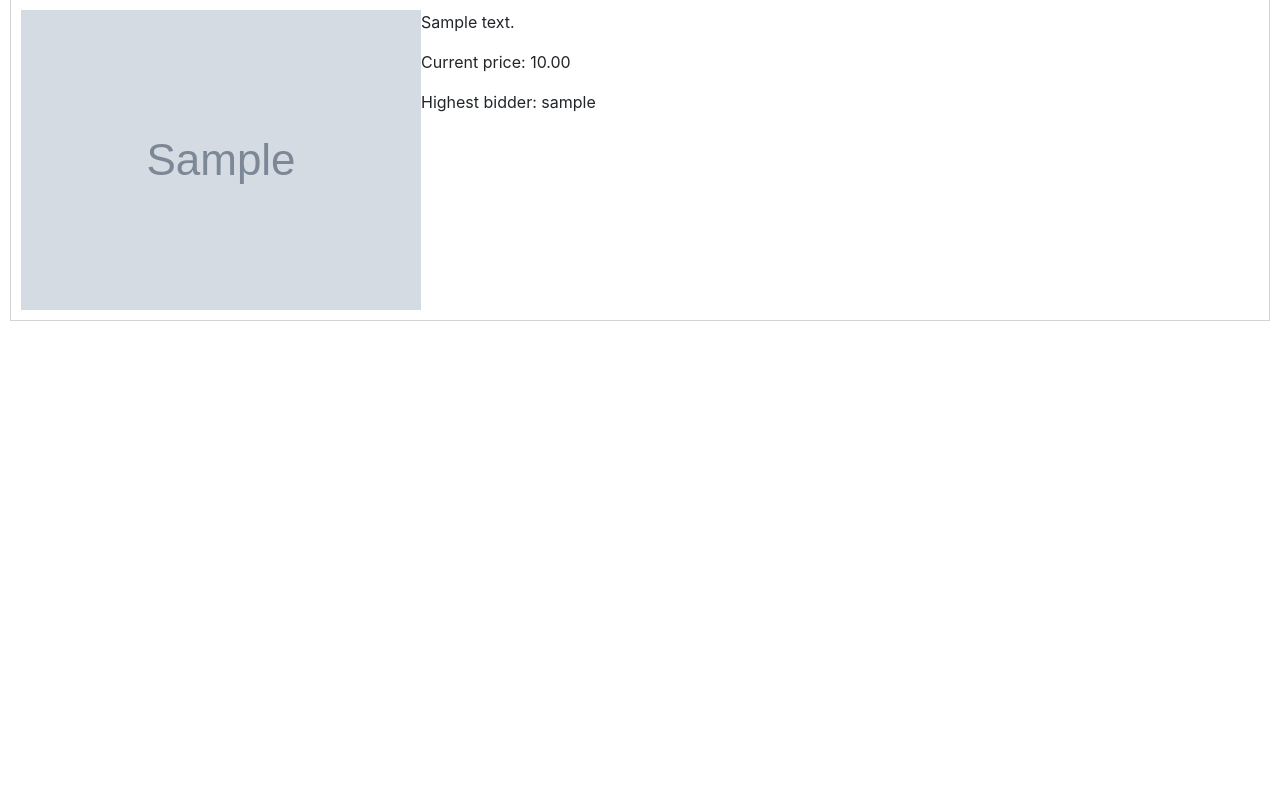
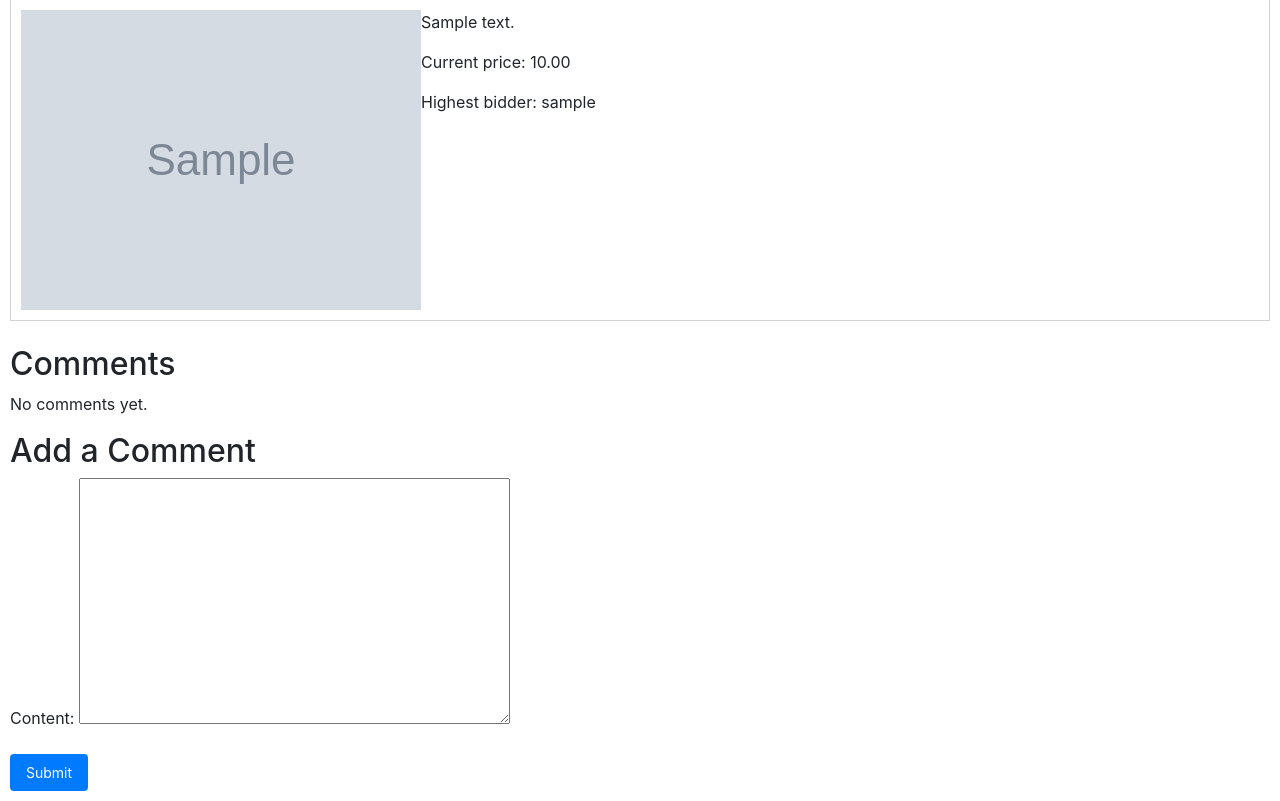
Before and after one commit to ZayRex/e-commerce-django, a Django app: page /1 in a window 1280 px wide. Shown: the part 210-1011 px from the top of the page. Before the commit the page ends 531 px from the top, so only its background shows below. Run offline with Django 3.2, Linux system fonts and the light colour scheme; tables that the repository leaves empty hold one stand-in row (values such as "Sample post"); grey boxes marked "Sample" are stand-in pictures; some libraries are stand-ins or nearby versions.

Commit message:
INCOMPLETE comment feature

```diff
--- a/auctions/forms.py
+++ b/auctions/forms.py
@@ -6,3 +6,6 @@ class ListingForm(forms.ModelForm):
     class Meta:
         model = AuctionListing
         fields = ['title', 'description', 'current_price', 'image_url', 'category']
+
+class CommentForm(forms.Form):
+    content = forms.CharField(widget=forms.Textarea)
--- a/auctions/models.py
+++ b/auctions/models.py
@@ -16,6 +16,7 @@ class AuctionListing(models.Model):
     owner = models.ForeignKey(User, on_delete=models.CASCADE)
     creation_time = models.DateField(blank=True, null=True)
     highest_bidder = models.ForeignKey(User, on_delete=models.SET_NULL, blank=True, null=True, related_name='bids')
+    comments = models.ManyToManyField(User, through='Comment')
     is_active = models.BooleanField(default=True)
 
 class Comment(models.Model):
--- a/auctions/templates/auctions/listing_page.html
+++ b/auctions/templates/auctions/listing_page.html
@@ -62,4 +62,22 @@
     </div>
     </div>
     <br>
+    <h2>Comments</h2>
+{% for comment in comments %}
+    <div class="comment">
+        <p>{{ comment.content }}</p>
+        <p>Posted by: {{ comment.user.username }}</p>
+        <p>Posted at: {{ comment.created_at }}</p>
+    </div>
+{% empty %}
+    <p>No comments yet.</p>
+{% endfor %}
+
+<!-- Comment form -->
+<h2>Add a Comment</h2>
+<form method="POST" action="{% url 'add_comment' listing.id %}">
+    {% csrf_token %}
+    {{ comment_form.as_p }}
+    <button type="submit">Submit</button>
+</form>
 {% endblock %}
--- a/auctions/views.py
+++ b/auctions/views.py
@@ -4,7 +4,7 @@ from django.http import HttpResponse, HttpResponseRedirect, HttpResponseForbidde
 from django.shortcuts import render
 from django.urls import reverse
 from .models import User, AuctionListing
-from .forms import ListingForm
+from .forms import ListingForm, CommentForm
 from django.contrib import messages
 from django.shortcuts import render, redirect
 
@@ -121,10 +121,11 @@ def listing_page(request, listing_id):
             listing.is_active = False
             listing.save()
             messages.success(request, 'Listing is now closed.')
-
+    comment_form = CommentForm()
     return render(request, "auctions/listing_page.html", {
         "listing": AuctionListing.objects.get(pk=listing_id),
-        "in_watchlist": in_watchlist
+        "in_watchlist": in_watchlist,
+        "comment_form": comment_form
     })
 
 def watchlist(request, listing_id=None):
```
